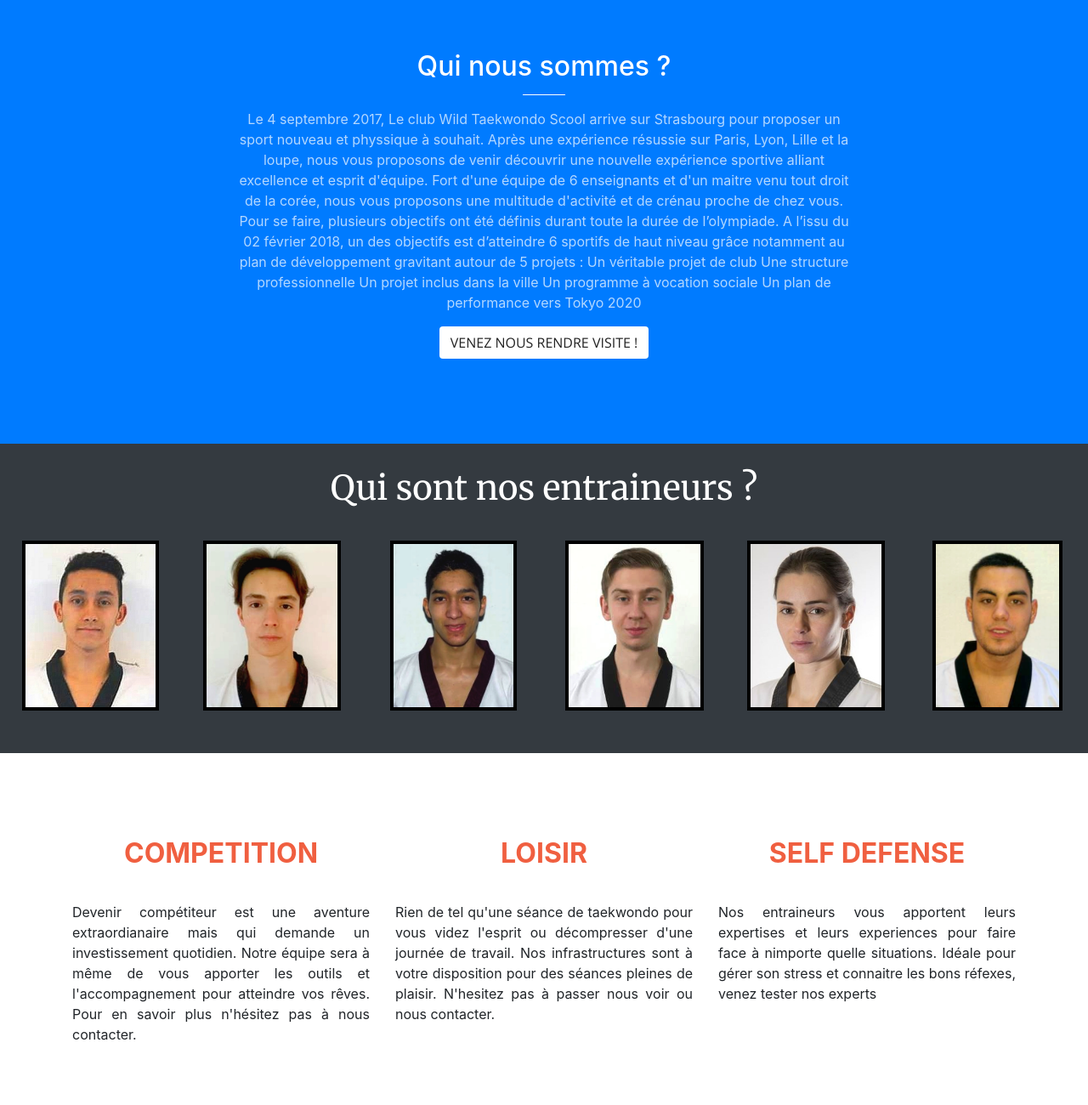
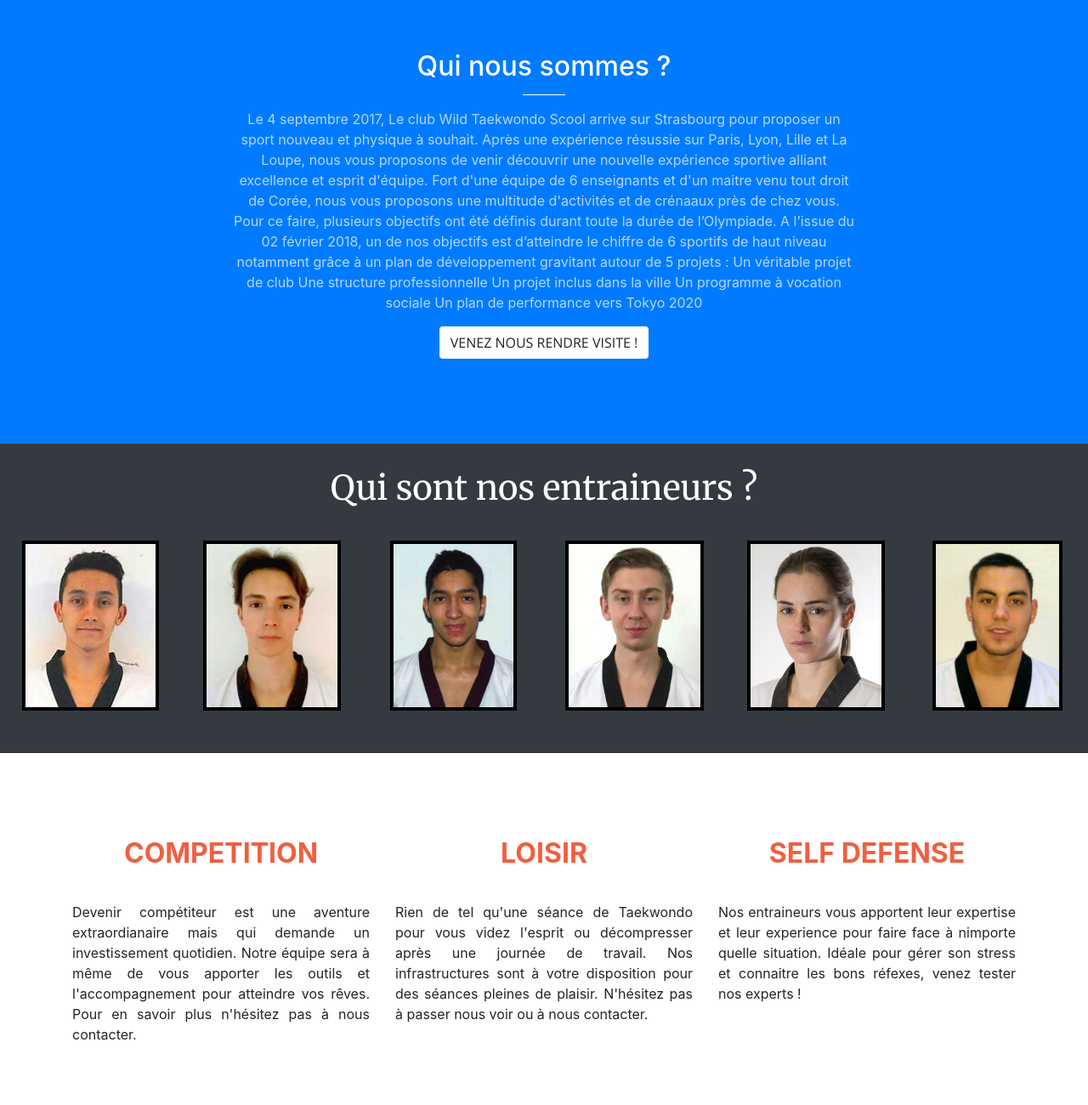
Before and after one commit to sbeuhatsxb/sitetaekwondo, a website with bundled scripts: page club.html in a window 1280 px wide. Shown: the part 840-2140 px from the top of the page at 85% size. Built offline with nearby package versions, Linux system fonts and the light colour scheme.

Commit message:
Corrections orthographiques

```diff
--- a/club.html
+++ b/club.html
@@ -79,13 +79,14 @@
           <div class="col-lg-8 mx-auto text-center">
             <h2 class="section-heading text-white">Qui nous sommes ?</h2>
             <hr class="light">
-            <p class="text-faded">Le 4 septembre 2017, Le club Wild Taekwondo Scool arrive sur Strasbourg pour proposer un sport nouveau et physsique à souhait.
+            <p class="text-faded">Le 4 septembre 2017, Le club Wild Taekwondo Scool arrive sur Strasbourg pour proposer un sport nouveau et physique à souhait.
 
-            Après une expérience résussie sur Paris, Lyon, Lille et la loupe, nous vous proposons de venir découvrir une nouvelle expérience sportive alliant excellence et esprit d'équipe.
+            Après une expérience résussie sur Paris, Lyon, Lille et La Loupe, nous vous proposons de venir découvrir une nouvelle expérience sportive alliant excellence et esprit d'équipe.
 
-            Fort d'une équipe de 6 enseignants et d'un maitre venu tout droit de la corée, nous vous proposons une multitude d'activité et de crénau proche de chez vous.
+            Fort d'une équipe de 6 enseignants et d'un maitre venu tout droit de Corée, nous vous proposons une multitude d'activités et de crénaaux près de chez vous.
 
-            Pour se faire, plusieurs objectifs ont été définis durant toute la durée de l’olympiade. A l’issu du 02 février 2018, un des objectifs est d’atteindre 6 sportifs de haut niveau grâce notamment au plan de développement gravitant autour de 5 projets :
+            Pour ce faire, plusieurs objectifs ont été définis durant toute la durée de l’Olympiade. A l’issue du 02 février 2018, un de nos objectifs est d’atteindre le chiffre de
+            6 sportifs de haut niveau notamment grâce à un plan de développement gravitant autour de 5 projets :
 
 
             Un véritable projet de club
@@ -121,7 +122,7 @@
                     BRETON Quentin
                   </div>
                   <div class="project-name">
-                    Ceinture noir 2eme Dan<br/>
+                    Ceinture noire 2ème Dan<br/>
                     Multiples Champions d'Alsace
                   </div>
                 </div>
@@ -137,7 +138,7 @@
                     KUENY Thomas
                   </div>
                   <div class="project-name">
-                    Ceinture noir 2EME Dan<br/>
+                    Ceinture noire 2ème Dan<br/>
                     Champion Nord-Est 2015 et 2017
                   </div>
                 </div>
@@ -153,8 +154,8 @@
                     MOUDNI Youssef
                   </div>
                   <div class="project-name">
-                    Ceinture noir 2EME DAN<br/>
-                    Champion de france 2012 et 2015
+                    Ceinture noire 2ème DAN<br/>
+                    Champion de France 2012 et 2015
                   </div>
                 </div>
               </div>
@@ -166,7 +167,7 @@
               <div class="portfolio-box-caption">
                 <div class="portfolio-box-caption-content">
                   <div class="project-category text-faded">
-                    REINBOLD Gregory<br/>
+                    REINBOLD Grégory<br/>
                   </div>
                   <div class="project-name">
                     Vainqueur de la Coupe d'alsace
@@ -232,9 +233,9 @@
               <h2 class="orange">LOISIR</h2>
             </div>
             <div class = "col-xs-12 text-justify info_competition">
-              <p>Rien de tel qu'une séance de taekwondo pour vous videz l'esprit ou décompresser d'une journée de travail.
+              <p>Rien de tel qu'une séance de Taekwondo pour vous videz l'esprit ou décompresser après une journée de travail.
                 Nos infrastructures sont à votre disposition pour des séances pleines de plaisir.
-                N'hesitez pas à passer nous voir ou nous contacter.</p>
+                N'hésitez pas à passer nous voir ou à nous contacter.</p>
             </div>
           </div>
 
@@ -243,8 +244,8 @@
               <h2 class="orange">SELF DEFENSE</h2>
             </div>
             <div class = "col-xs-12 text-justify info_competition">
-              <p>Nos entraineurs vous apportent leurs expertises et leurs experiences pour faire face à nimporte quelle situations.
-              Idéale pour gérer son stress et connaitre les bons réfexes, venez tester nos experts </p>
+              <p>Nos entraineurs vous apportent leur expertise et leur experience pour faire face à nimporte quelle situation.
+              Idéale pour gérer son stress et connaitre les bons réfexes, venez tester nos experts !</p>
             </div>
           </div>
         </div>
```
